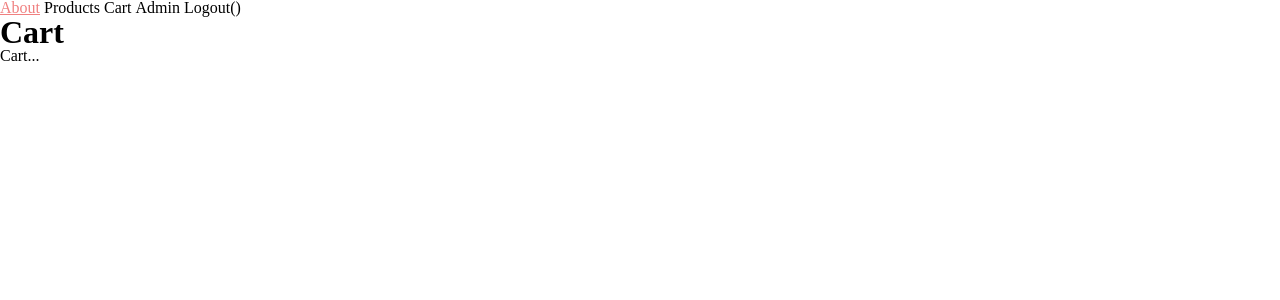
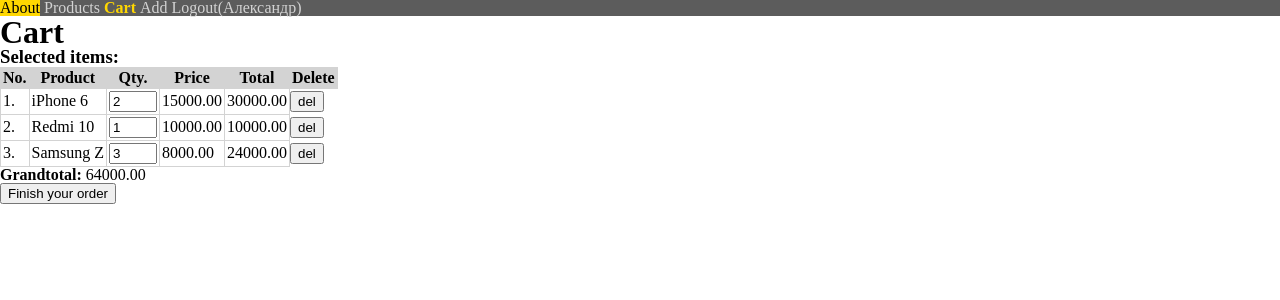
Before and after one commit to akokarpov/djshop, a Django app: page /cart/ in a window 1280 px wide. Shown: the top 300 px of the page. Run offline with Django 4.2, Linux system fonts and the light colour scheme; a user stored in the database is signed in; data comes from the database, SQL or seed files in the repository.

Commit message:
added CBVs

```diff
--- a/myshop_app/apps.py
+++ b/myshop_app/apps.py
@@ -1,6 +1,8 @@
+from tabnanny import verbose
 from django.apps import AppConfig
 
 
 class MyshopAppConfig(AppConfig):
     default_auto_field = 'django.db.models.BigAutoField'
     name = 'myshop_app'
+    verbose_name = 'Internet Shop'
--- a/myshop_app/models.py
+++ b/myshop_app/models.py
@@ -1,5 +1,7 @@
 
+from django.urls import reverse
 from django.db import models
+from django.contrib.auth.models import User
 
 class Product(models.Model):
     '''Product in the catalog'''
@@ -7,6 +9,40 @@
     specs = models.TextField(max_length=1000)
     image = models.CharField(max_length=50, unique=True)
     price = models.DecimalField(max_digits=10, decimal_places=2)
+    slug = models.SlugField(max_length=50, unique=True)
 
     def __str__(self):
         return self.title
+
+    def get_absolute_url(self):
+        return reverse('myshop_app:product', kwargs={'slug' : self.slug})
+
+class Cart(models.Model):
+    user_id = models.ForeignKey(User, on_delete=models.CASCADE)
+    product_id = models.ForeignKey(Product, on_delete=models.CASCADE)
+    count = models.IntegerField(default=1)
+    status = models.IntegerField(default=0)
+
+    class Meta:
+        verbose_name_plural = 'cart items'
+        verbose_name = 'item'
+
+    def __str__(self):
+        return f'{self.user_id}:{self.product_id.title}:{self.count}:{self.status}'
+
+    def add_count(self, count):
+        self.count = count
+        self.save()
+        return
+
+    def delete(self, using, keep_parents):
+        return super().delete(using, keep_parents)
+
+    def total(self):
+        return self.product_id.price * self.count
+
+    def grandtotal(cart_items):
+        cart_grandtotal = 0
+        for item in cart_items:
+            cart_grandtotal += item.total()
+        return cart_grandtotal
--- a/myshop_app/static/myshop_app/css/stylesheet.css
+++ b/myshop_app/static/myshop_app/css/stylesheet.css
@@ -52,6 +52,10 @@
 	color: black;
 }
 
+.menu-div {
+	background-color: rgb(92, 92, 92);
+}
+
 .products-container {
 	display: flex;
 }
@@ -64,7 +68,33 @@
     display: inline;
 }
 
+.menu-item-a {
+	color: lightgray;
+}
+
 .menu-item-a:hover {
-	color: lightcoral;
-	text-decoration: underline;
+	background-color: gold;
+	color:black;
 }
+
+.menu-active {
+	font-weight: bold;
+	color: gold;
+}
+
+.cart-table {
+	border-collapse: collapse;
+}
+
+.cart-table-th {
+	border: 1px solid lightgray;
+	background-color: lightgray;
+	text-align: center;
+	padding: 2px;
+	}
+
+.cart-table-td {
+	border: 1px solid lightgray;
+	text-align: left;
+	padding: 2px;
+  }
--- a/myshop_app/templates/myshop_app/administrator.html
+++ b/myshop_app/templates/myshop_app/add_product.html
@@ -1,6 +1,6 @@
 {% extends 'myshop_app/base.html' %}
 {% block content %}
-<form action="{% url 'myshop_app:administrator' %}" method="post" enctype="multipart/form-data">
+<form action="{% url 'myshop_app:add_product' %}" method="post" enctype="multipart/form-data">
     {% csrf_token %}
     <table>
         <h3>Add new product:</h3>
--- a/myshop_app/templates/myshop_app/base.html
+++ b/myshop_app/templates/myshop_app/base.html
@@ -1,30 +1,19 @@
 {% load static %}
+
 <!DOCTYPE html>
 <html lang="en">
 <head>
     <meta charset="UTF-8">
     <meta http-equiv="X-UA-Compatible" content="IE=edge">
     <meta name="viewport" content="width=device-width, initial-scale=1.0">
-    <link rel="stylesheet" href="{% static 'css/stylesheet.css' %}">
+    <script src="https://ajax.googleapis.com/ajax/libs/jquery/3.5.1/jquery.min.js"></script>
+    <link rel="shortcut icon" type="image/png" href="{% static 'myshop_app/favicon.ico' %}"/>
+    <link rel="stylesheet" href="{% static 'myshop_app/css/stylesheet.css' %}">
     <title>{{ page_title }}</title>
 </head>
 <body>
     <header>
-        <div class="menu-div">
-            <ul>
-                <li class="menu-item-li"><a class="menu-item-a" href="{% url 'myshop_app:index' %}">About</a></li>
-                <li class="menu-item-li"><a class="menu-item-a" href="{% url 'myshop_app:products' %}">Products</a></li>
-                <li class="menu-item-li"><a class="menu-item-a" href="{% url 'myshop_app:cart' %}">Cart</a></li>
-                {% if user.is_staff %}
-                <li class="menu-item-li"><a class="menu-item-a" href="{% url 'myshop_app:administrator' %}">Admin</a></li>
-                {% endif %}
-                {% if user.is_authenticated%}
-                <li class="menu-item-li"><a class="menu-item-a" href="{% url 'users_app:logout' %}">Logout({{ user.get_short_name }})</a></li>
-                {% else %}
-                <li class="menu-item-li"><a class="menu-item-a" href="{% url 'users_app:login' %}">Login</a></li>
-                {% endif %}
-            </ul>
-        </div>
+    {% include 'header_menu.html' %}
     </header>
     <h1>{{ page_title }}</h1>
     {% block content %}
--- a/myshop_app/templates/myshop_app/cart.html
+++ b/myshop_app/templates/myshop_app/cart.html
@@ -1,4 +1,59 @@
 {% extends 'myshop_app/base.html' %}
 {% block content %}
-<p>Cart...</p>
+
+{% if cart_items %}
+<h3>Selected items:</h3>
+<form method="post" id="cart-form">
+{% csrf_token %}
+<table class="cart-table">
+<tr>
+    <th class="cart-table-th">No.</th>
+    <th class="cart-table-th">Product</th>
+    <th class="cart-table-th">Qty.</th>
+    <th class="cart-table-th">Price</th>
+    <th class="cart-table-th">Total</th>
+    <th class="cart-table-th">Delete</th>
+</tr>
+{% for item in cart_items %}
+<tr>
+    <td class="cart-table-td">{{ item.id }}.</td>
+    <td class="cart-table-td"><a href="{% url 'myshop_app:products' %}{{item.product_id.id}}">{{ item.product_id }}</a></td>
+    <td class="cart-table-td"><input name='change_count' type="number" min='1' max='100' value="{{ item.count }}" style="width: 3em" id="{{ item.id }}"></td>
+    <td class="cart-table-td">{{ item.product_id.price }}</td>
+    <td class="cart-table-td" id="output-total{{ item.id }}">{{ item.total }}</td>
+    <td><input type="submit" name='del' id="{{ item.id }}" value="del"></td>
+</tr>
+{% endfor %}
+</table>
+<p><strong>Grandtotal: </strong><span id="output-grandtotal">{{ grandtotal }}</span></p>
+<button type="submit">Finish your order</button>
+</form>
+{% else %}
+<h3>No items added here yet...</h3>
+{% endif %}
+
+<script>
+    arr = document.getElementsByName('change_count');
+    arr.forEach(cart_item => {
+       $(`#${cart_item.id}`).on('change', function(e){
+        e.preventDefault();
+          $.ajax({
+               type : "POST",
+               url: "{% url 'myshop_app:cart' %}",
+               data: {
+                change_count: cart_item.value,
+                item_id: cart_item.id,
+                csrfmiddlewaretoken: '{{ csrf_token }}',
+                dataType: `json`,
+               },
+               success: function(data){
+                $(`#output-total${cart_item.id}`).html(data.total);
+                $(`#output-grandtotal`).html(data.grandtotal);
+               },
+               failure: function() {
+               }
+           });
+        });
+    });
+ </script>
 {% endblock content %}
--- /dev/null
+++ b/myshop_app/templates/myshop_app/header_menu.html
@@ -0,0 +1,15 @@
+{% load myshop_app_tags %}
+{% get_header_menu as header_menu %}
+
+<div class="menu-div">
+    <ul>
+    {% for item in header_menu %}
+    {% url item.url as url_name %}
+        {% if request.path == url_name %}
+            <li class="menu-item-li menu-active">{{ item.title }}</li>
+        {% else %}
+            <li class="menu-item-li"><a class="menu-item-a" href="{{ url_name }}">{{ item.title }}</a></li>
+        {% endif %}
+    {% endfor %}
+    </ul>
+</div>
--- /dev/null
+++ b/myshop_app/templatetags/myshop_app_tags.py
@@ -0,0 +1,25 @@
+from django import template
+
+register = template.Library()
+
+@register.simple_tag(takes_context=True)
+def get_header_menu(context):
+
+    user = context['request'].user
+    username = user.get_short_name() if not user.is_anonymous else ""
+
+    about = {'title': 'About', 'url': 'myshop_app:about'}
+    products = {'title': 'Products', 'url': 'myshop_app:products'}
+    cart = {'title': 'Cart', 'url': 'myshop_app:cart'}
+    add_product = {'title': 'Add', 'url': 'myshop_app:add_product'}
+    login = {'title': 'Login', 'url': 'users_app:login'}
+    logout = {'title': f'Logout({username})', 'url': 'users_app:logout'}
+
+    menu_base = [about, products, cart]
+
+    if user.is_anonymous:
+        return [*menu_base, login]
+    elif user.is_staff:
+        return [*menu_base, add_product, logout]
+    else:
+        return [*menu_base, logout]
--- a/myshop_app/urls.py
+++ b/myshop_app/urls.py
@@ -5,10 +5,9 @@
 app_name = 'myshop_app'
 
 urlpatterns = [
-    path('', views.index, name='index'),
+    path('', views.AboutView.as_view(), name='about'),
     path('products/', views.ProductsView.as_view(), name='products'),
-    path('products/<int:pk>/', views.ProductView.as_view(), name='product'),
-    path('cart/', views.cart, name='cart'),
-    path('auth/', views.auth, name='auth'),
-    path('administrator/', views.AdminView.as_view(), name='administrator'),
+    path('products/<slug:slug>/', views.ProductView.as_view(), name='product'),
+    path('add_product/', views.AddProduct.as_view(), name='add_product'),
+    path('cart/', views.CartView.as_view(), name='cart'),
 ]
--- a/myshop_app/views.py
+++ b/myshop_app/views.py
@@ -1,49 +1,71 @@
-
-from django.shortcuts import redirect, render
-from .models import Product
+from django.http.response import JsonResponse
+from django.shortcuts import redirect
+from django.urls import reverse_lazy
+from .models import Product, Cart
 from .forms import ProductForm
 from django.views.generic.edit import CreateView
 from django.views.generic import ListView, DetailView
+from django.views.generic.base import TemplateView
 
-def index(request):
-    return render(request, 'about.html', {'page_title': 'About'})
+class AboutView(TemplateView):
+    template_name = 'about.html'
+
+    def get_context_data(self, **kwargs):
+        context = super(AboutView, self).get_context_data(**kwargs)
+        context['page_title'] = 'About'
+        return context
 
 class ProductsView(ListView):
     model = Product
-    template_name = "products.html"
+    template_name = 'products.html'
+    context_object_name = 'products'
 
     def get_context_data(self, **kwargs):
         context = super().get_context_data(**kwargs)
-        context = {
-            'page_title': 'Products',
-            'products': self.object_list,
-        }
+        context['page_title'] = 'Products'
         return context
 
 class ProductView(DetailView):
     model = Product
     template_name = "product.html"
+    context_object_name = 'product'
 
     def get_context_data(self, **kwargs):
         context = super().get_context_data(**kwargs)
-        context = {
-            'page_title': self.object.title,
-            'product': self.object,
-        }
+        context['page_title'] = self.object.title
         return context
 
-def cart(request):
-    return render(request, 'cart.html', {'page_title': 'Cart'})
+class CartView(ListView):
+    model = Cart
+    template_name = "cart.html"
 
-def auth(request):
-    return render(request, 'auth.html', {'page_title': 'Login'})
+    def get_context_data(self, **kwargs):
+        context = super().get_context_data(**kwargs)
+        user_id = self.request.user.id
+        cart_items = self.object_list.filter(user_id=user_id)
+        grandtotal = self.model.grandtotal(cart_items)
+        context['page_title'] = 'Cart'
+        context['cart_items'] = cart_items
+        context['grandtotal'] = grandtotal
+        return context
 
-class AdminView(CreateView):
+    def post(self, request, *args, **kwargs):
+        if request.POST.get('change_count'):
+            cart_items = self.model.objects.all()
+            cart_item = cart_items.get(id=request.POST.get('item_id'))
+            cart_item.add_count(int(request.POST.get('change_count')))
+            cart_items = cart_items.filter(user_id=self.request.user.id)
+            response = {
+                'grandtotal': self.model.grandtotal(cart_items),
+                'total': cart_item.total(),
+            }
+            return JsonResponse(response)
+
+class AddProduct(CreateView):
     form_class = ProductForm
-    template_name = 'administrator.html'
-    success_url = '/administrator/'
+    template_name = 'add_product.html'
+    success_url = reverse_lazy('myshop_app:add_product')
     initial = {'image': 'filename'}
-    extra_context = {'page_title': 'Admin'}
 
     def form_valid(self, form):
         form.clean()
@@ -52,5 +74,10 @@
 
     def get(self, request, *args, **kwargs):
         if not request.user.is_staff:
-            return redirect('myshop_app:index')
+            return redirect('myshop_app:about')
         return super().get(request, *args, **kwargs)
+
+    def get_context_data(self, **kwargs):
+        context = super().get_context_data(**kwargs)
+        context['page_title'] = 'Add Product'
+        return context
```
Also changed, not shown: myshop/settings.py (+8 -3 lines), myshop_app/admin.py (+14 -2 lines), myshop_app/templates/myshop_app/products.html (+4 -5 lines), users_app/views.py (+17 -2 lines), db.sqlite3, myshop_app/migrations/0001_initial.py, myshop_app/static/myshop_app/favicon.ico (added).
